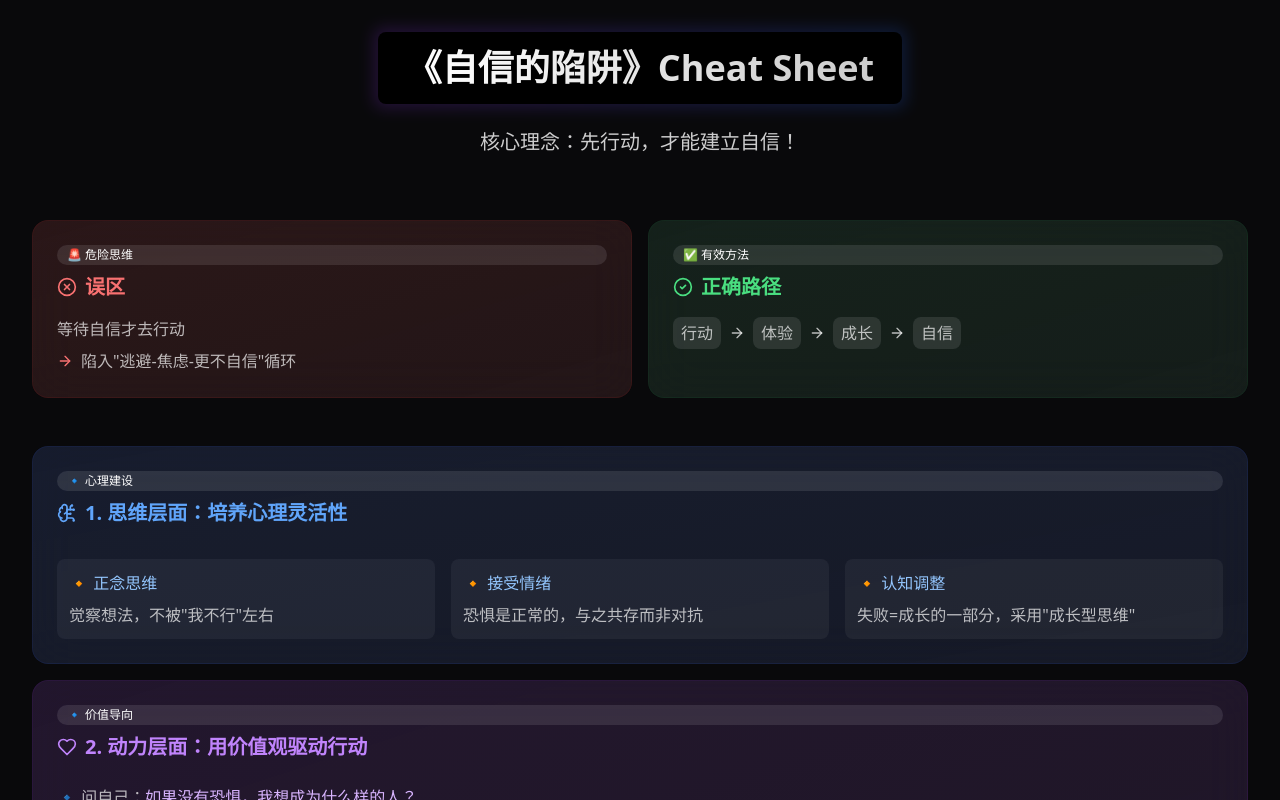
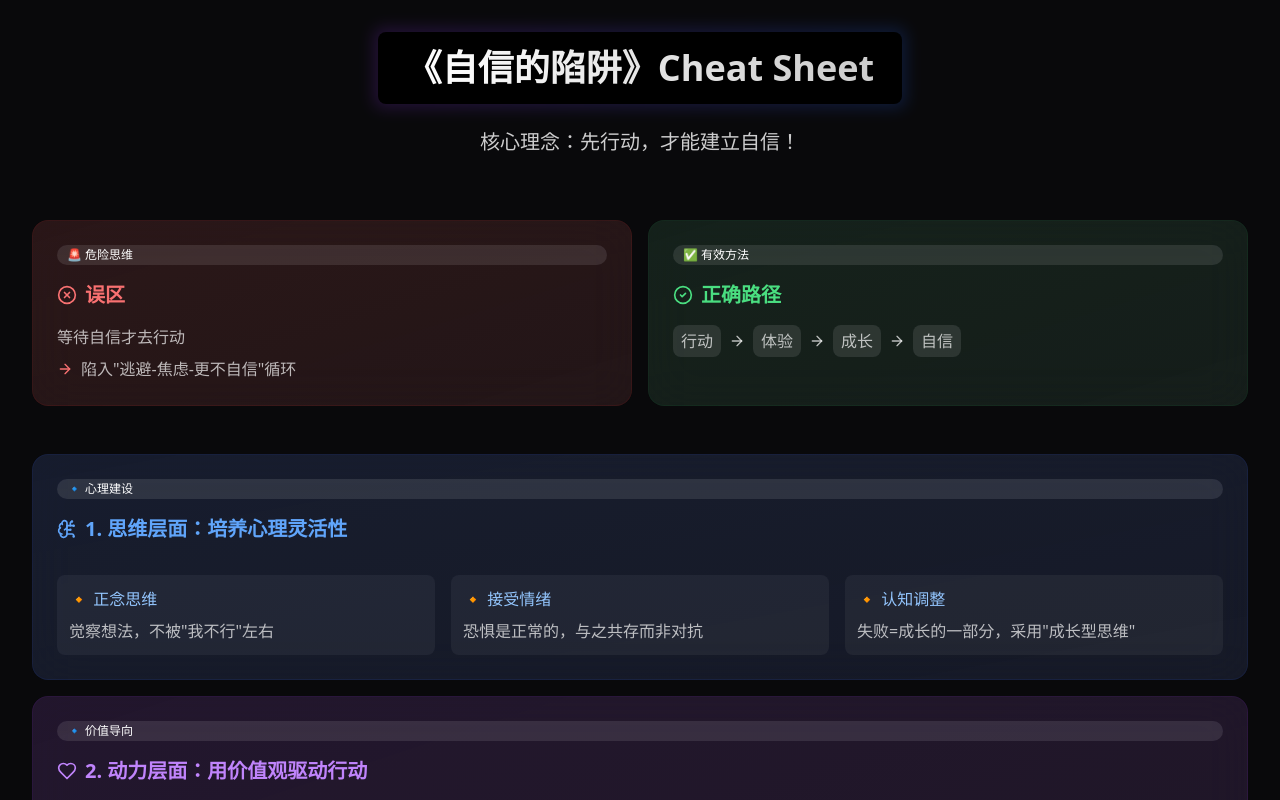
Before and after one commit to jimlearning/confident-action-loop, a React (Vite) app: page / in a window 1280 px wide. Shown: the top 800 px of the page. Built offline with nearby package versions, Linux system fonts and the light colour scheme.

Commit message:
Adjust chip margin bottom
Increase the margin bottom of the chip component for better spacing.

```diff
--- a/src/components/BentoItem.tsx
+++ b/src/components/BentoItem.tsx
@@ -50,7 +50,7 @@ const BentoItem: React.FC<BentoItemProps> = ({
     >
       <div className="bento-item-content">
         {chip && (
-          <span className="chip animate-fade-in" style={{ animationDelay: `${delay * 100 + 200}ms` }}>
+          <span className="chip animate-fade-in mb-4" style={{ animationDelay: `${delay * 100 + 200}ms` }}>
             {chip}
           </span>
         )}
--- a/src/index.css
+++ b/src/index.css
@@ -116,7 +116,7 @@
   }
 
   .chip {
-    @apply inline-flex items-center px-2.5 py-0.5 rounded-full text-xs font-medium bg-white/10 text-white mb-2;
+    @apply inline-flex items-center px-2.5 py-0.5 rounded-full text-xs font-medium bg-white/10 text-white mb-4;
   }
 
   .bento-link {
```
